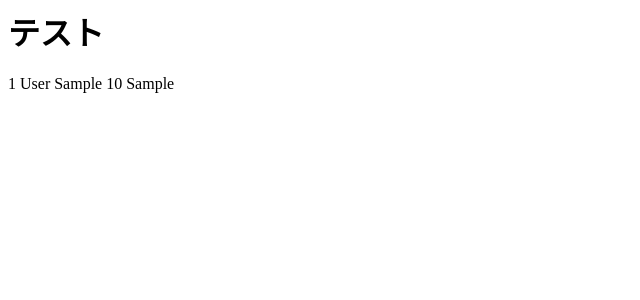
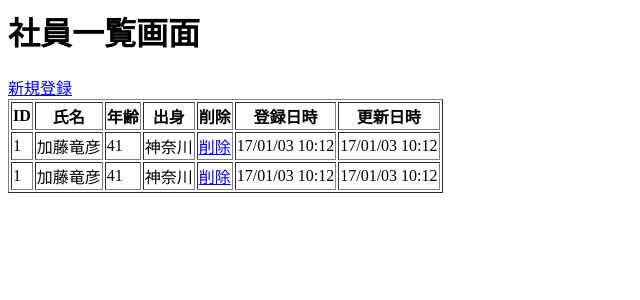
Before and after one commit to tatsukato/problem07, a CodeIgniter app: page /database/index.php/member/index in a window 1280 px wide. Shown: the top 300 px of the page, without its empty margins (0-640 px from the left). Run offline with CodeIgniter, Linux system fonts and the light colour scheme; tables that the repository leaves empty or names only in its code hold one stand-in row (values such as "Sample post").

Commit message:
モック画面作成

```diff
--- a/application/controllers/Member.php
+++ b/application/controllers/Member.php
@@ -6,14 +6,14 @@ class Member extends CI_Controller
 {
     protected $var = [];
 
+    /**
+     * 社員一覧画面
+     */
     public function index()
     {
-//        echo "pass";exit;
-
         $members = $this->Member_model->getList();
 
         $this->var['members'] = $members;
-        $this->var['title'] = "テスト";
 
         $this->load->view('members/list', $this->var);
     }
--- a/application/views/members/list.php
+++ b/application/views/members/list.php
@@ -1,13 +1,42 @@
 <html>
   <head>
-    <title></title>
+    <title>社員一覧画面</title>
   </head>
   <body>
-      <h1><?php echo $title ?></h1>
-    <?php foreach($members as $member): ?>
-
-      <?php echo "{$member['id']} {$member['last_name']} {$member['first_name']} {$member['age']} {$member['home']}<br>" ?>
-
-    <?php endforeach; ?>
+    <h1>社員一覧画面</h1>
+    <a href="#">新規登録</a>
+    <table border>
+      <thead>
+        <tr>
+          <th>ID</th>
+          <th>氏名</th>
+          <th>年齢</th>
+          <th>出身</th>
+          <th>削除</th>
+          <th>登録日時</th>
+          <th>更新日時</th>
+        </tr>
+      </thead>
+      <tbody>
+        <tr>
+          <td>1</td>
+          <td>加藤竜彦</td>
+          <td>41</td>
+          <td>神奈川</td>
+          <td><a href="#">削除</a></td>
+          <td>17/01/03 10:12</td>
+          <td>17/01/03 10:12</td>
+        </tr>
+        <tr>
+          <td>1</td>
+          <td>加藤竜彦</td>
+          <td>41</td>
+          <td>神奈川</td>
+          <td><a href="#">削除</a></td>
+          <td>17/01/03 10:12</td>
+          <td>17/01/03 10:12</td>
+        </tr>
+      </tbody>
+    </table>
   </body>
 </html>
```
Also changed, not shown: .htaccess (added).
